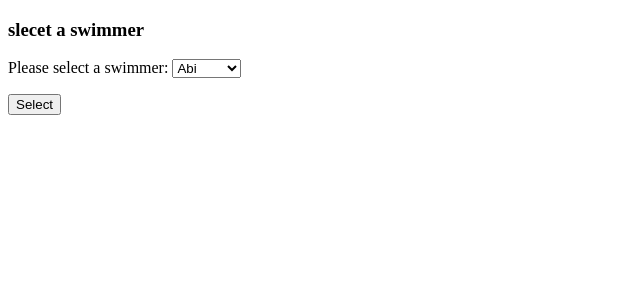
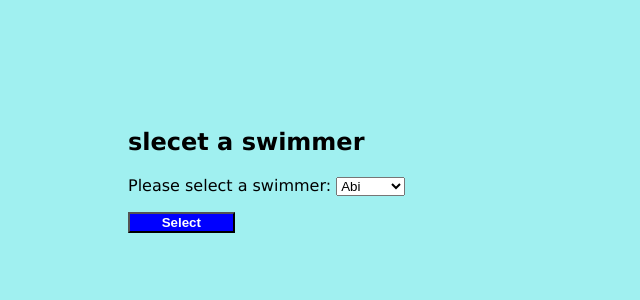
Before and after one commit to Youngsoo1024/Python-codes-sharing, a Flask app: page /swimmers in a window 1280 px wide. Shown: the top 300 px of the page, without its empty margins (0-640 px from the left). Run offline with Flask 3, Linux system fonts and the light colour scheme.

Commit message:
update 12-11

```diff
--- a/webapp/app.py
+++ b/webapp/app.py
@@ -12,7 +12,7 @@ app.secret_key = "You will never guess.."
 @app.get("/")
 def index():
     # when invoked, this function, called "index", returns this exciting string
-    return render_template("index.html",title = "Welcome to the Swimclub system",)
+    return render_template("index.html",title = "Welcome to Swimclub",)
 
 def populate_data():
     if "swimmers" not in session:
--- /dev/null
+++ b/webapp/static/webapp.css
@@ -0,0 +1,26 @@
+body {
+    font-family: Verdana, Geneva, Arial ,sans-serif;
+    background-color: rgb(160, 240, 240);
+    margin: 10%;
+}
+/* level 2 headers appear in a larger font size */
+
+h2 {
+    font-size: 150%;
+}
+/* standard "submit" button is given a makeover. */
+input[type=submit] {
+    width: 8em;
+    color: white;
+    background-color: blue;
+    font-weight: bold;
+}
+/* any anchor tags on the page react when you hover your mouse over them. */
+a {
+    text-decoration: none;
+    font-weight: bold;
+}
+
+a:hover {
+    text-decoration: underline;
+}
--- a/webapp/swimclub.py
+++ b/webapp/swimclub.py
@@ -49,9 +49,10 @@ def produce_bar_chart(fn, location=CHARTS):
                     <html>
                         <head>
                             <title>{title}</title>
+                            <link rel ="stylesheet" href="/static/webapp.css"/>
                         </head>
                         <body>
-                            <h3>{title}</h3>"""
+                            <h2>{title}</h2>"""
     body = ""
     for n, t in enumerate(times):
         bar_width = hfpy_utils.convert2range(converts[n], 0, from_max, 0, 350)
--- a/webapp/templates/Abi-10-50m-Free.html
+++ b/webapp/templates/Abi-10-50m-Free.html
@@ -2,9 +2,10 @@
                     <html>
                         <head>
                             <title>Abi (Under 10) 50m Free</title>
+                            <link rel ="stylesheet" href="/static/webapp.css"/>
                         </head>
                         <body>
-                            <h3>Abi (Under 10) 50m Free</h3>
+                            <h2>Abi (Under 10) 50m Free</h2>
                             <svg height="30" width="400">
                                 <rect height="30" width="350.0" style="fill:rgb(0,0,255);" />
                             </svg>39.42<br />
--- a/webapp/templates/base.html
+++ b/webapp/templates/base.html
@@ -2,9 +2,10 @@
 <html>
     <head>
         <title>{{title}}</title>
+        <link rel="stylesheet" href="/static/webapp.css"/>
     </head>
     <body>
-        <h3>{{title}}</h3>
+        <h2>{{title}}</h2>
         {% block body %}
         {% endblock %}
     </body>
--- a/webapp/templates/index.html
+++ b/webapp/templates/index.html
@@ -6,7 +6,6 @@
     <body>
         <h3>Welcome to the Swimclub system</h3>
         <p>
-            This is the Coach's swimclub system.
             Begin by selectring a <a href="/swimmers">swimmer</a> to work with.
         </p>
     </body>
```
Also changed, not shown: webapp/templates/Chris-17-100m-Back.html (added, +22 -0 lines), webapp/templates/Chris-17-100m-Breast.html (added, +22 -0 lines).
